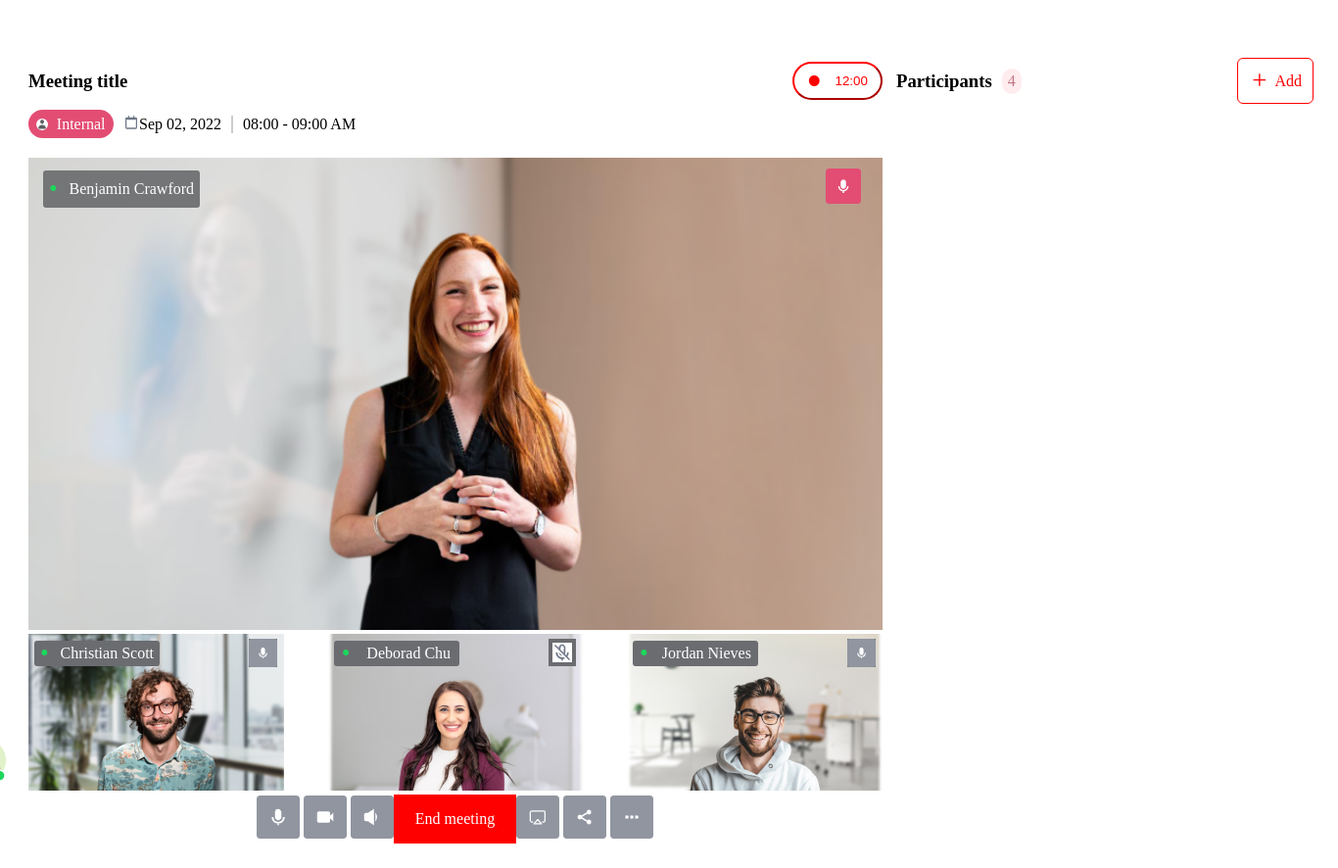
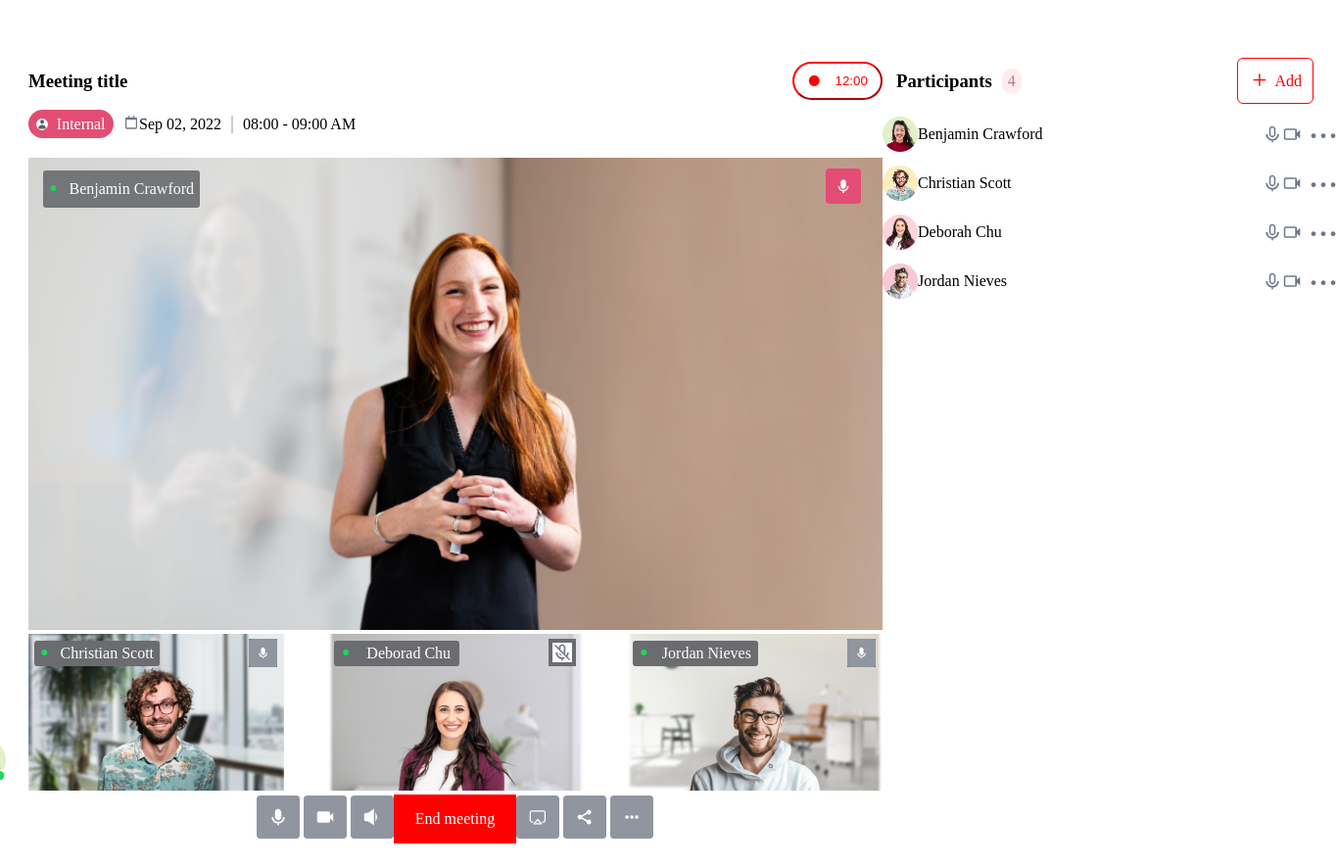
Before and after one commit to Hakiz92/meeting, a plain HTML site: page index.html in a window 1280 px wide. Shown: the whole page at 98% size, 1366 px wide, since content can reach past the window. Drawn offline with Linux system fonts and the light colour scheme.

Commit message:
complete list

```diff
--- a/index.html
+++ b/index.html
@@ -385,6 +385,90 @@
     .participants_add_text_2{
 
     }
+    .list{
+        align-items: center;
+
+    }
+    .list_name_button{
+        display: flex;
+        align-items: center;
+        justify-content: space-between;
+    }
+    .list_name{
+        display: flex;
+        align-items: center;
+    }
+    .list_button{
+        display: flex;
+        align-items: center;
+        margin-left: 1px;
+    }
+    .list_button_1{
+
+    }
+    .list_button_2{
+
+    }
+    .list_name_button_2{
+        display: flex;
+        align-items: center;
+        justify-content: space-between;
+    }
+    .list_name_2{
+        display: flex;
+        align-items: center;
+    }
+    .list_button_22{
+        display: flex;
+        align-items: center;
+        margin-left: 1px;
+    }
+    .list_button_1_2{
+
+    }
+    .list_button_2_2{
+
+    }
+    .list_name_button_3{
+        display: flex;
+        align-items: center;
+        justify-content: space-between;
+    }
+    .list_name_3{
+        display: flex;
+        align-items: center;
+    }
+    .list_button_23{
+        display: flex;
+        align-items: center;
+        margin-left: 1px;
+    }
+    .list_button_1_3{
+
+    }
+    .list_button_2_3{
+
+    }
+    .list_name_button_4{
+        display: flex;
+        align-items: center;
+        justify-content: space-between;
+    }
+    .list_name_4{
+        display: flex;
+        align-items: center;
+    }
+    .list_button_24{
+        display: flex;
+        align-items: center;
+        margin-left: 1px;
+    }
+    .list_button_1_4{
+
+    }
+    .list_button_2_4{
+
+    }
 </style>
 
 <body>
@@ -518,6 +602,55 @@
                        </div>
                     </div>
                 </div>
+                <div class="list">
+                    <div class="list_name_button">
+                        <div class="list_name">
+                            <img src="avatar1322.png" alt="">
+                            <span>Benjamin Crawford</span>
+                        </div>
+                        <div class="list_button">
+                            <img src="mic1.png" alt="" class="list_button_1">
+                            <img src="cam_small.png" alt="" class="list_button_2">
+                            <p style="transform: scale(2.5); color: #6e7787; position: relative; top: -9px; left: 16px;">...</p>
+                        </div>
+                    </div>
+
+                    <div class="list_name_button_2">
+                        <div class="list_name_2">
+                            <img src="avatar1323.png" alt="">
+                            <span>Christian Scott</span>
+                        </div>
+                        <div class="list_button_22">
+                            <img src="mic1.png" alt="" class="list_button_1_2">
+                            <img src="cam_small.png" alt="" class="list_button_2_2">
+                            <p style="transform: scale(2.5); color: #6e7787; position: relative; top: -9px; left: 16px;">...</p>
+                        </div>
+                    </div>
+
+                    <div class="list_name_button_3">
+                        <div class="list_name_3">
+                            <img src="avatar1324.png" alt="">
+                            <span>Deborah Chu</span>
+                        </div>
+                        <div class="list_button_23">
+                            <img src="mic1.png" alt="" class="list_button_1_3">
+                            <img src="cam_small.png" alt="" class="list_button_2_3">
+                            <p style="transform: scale(2.5); color: #6e7787; position: relative; top: -9px; left: 16px;">...</p>
+                        </div>
+                    </div>
+
+                    <div class="list_name_button_4">
+                        <div class="list_name_4">
+                            <img src="avatar1325.png" alt="">
+                            <span>Jordan Nieves</span>
+                        </div>
+                        <div class="list_button_24">
+                            <img src="mic1.png" alt="" class="list_button_1_4">
+                            <img src="cam_small.png" alt="" class="list_button_2_4">
+                            <p style="transform: scale(2.5); color: #6e7787; position: relative; top: -9px; left: 16px;">...</p>
+                        </div>
+                    </div>
+                </div>
             </div>
 
 
```
Also changed, not shown: avatar1322.png (renamed from avatar 1322.png), avatar1323.png (renamed from avatar 1323.png), avatar1324.png (renamed from avatar 1324.png), avatar1325.png (renamed from avatar 1325.png).
